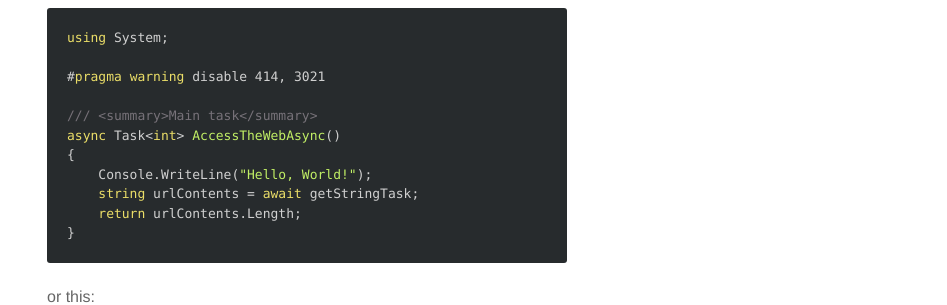
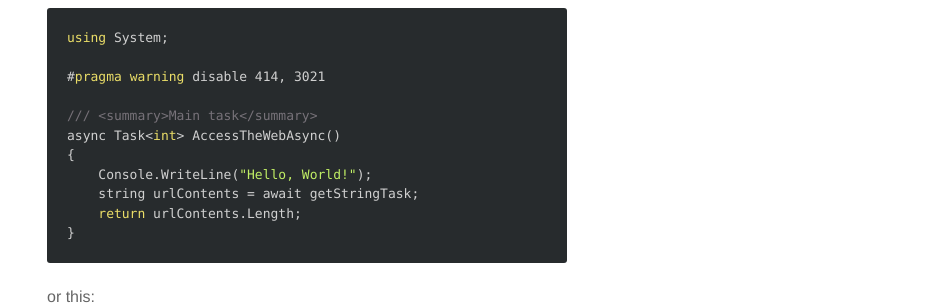
Before and after one commit to ArtemGrinn/artemgrinn.github.io, a Jekyll site: the page built from _posts/2016-01-19-welcome.markdown, in a window 1280 px wide. Shown: the part 583-888 px from the top of the page, without its empty margins (333-1280 px from the left). Built offline with Jekyll 4.4.1, drawn with Linux system fonts in a browser that asks for light colours; nearby versions of some CDN libraries; Markdown is read by kramdown in place of the engine named in the settings.

Commit message:
Update 2016-01-19-welcome.markdown

```diff
--- a/_posts/2016-01-19-welcome.markdown
+++ b/_posts/2016-01-19-welcome.markdown
@@ -16,7 +16,7 @@ This blog about web development, and [about me][about].
 Im from Russia, and my English is not good =), so many posts I will written in Russian.
 
 The posts in the blog will contain pieces of code, like this:
-{% highlight cs %}
+{% highlight c# %}
 using System;
 
 #pragma warning disable 414, 3021
```
